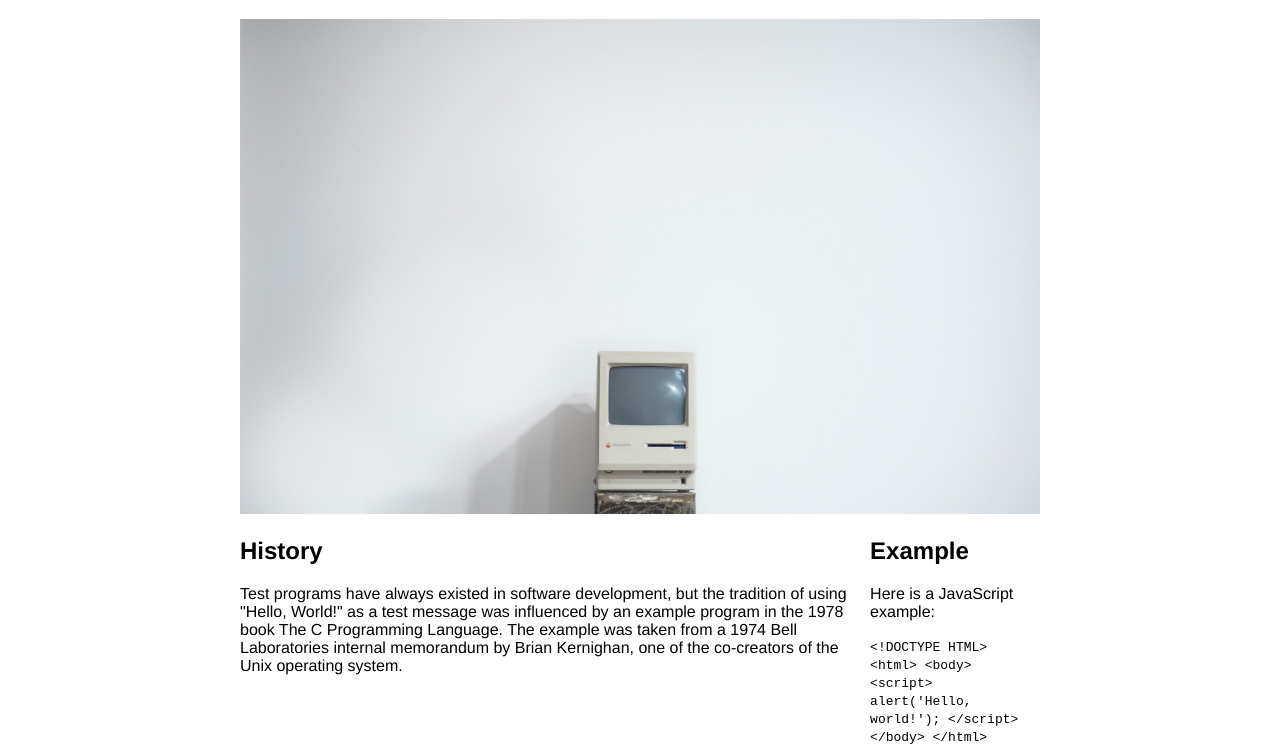
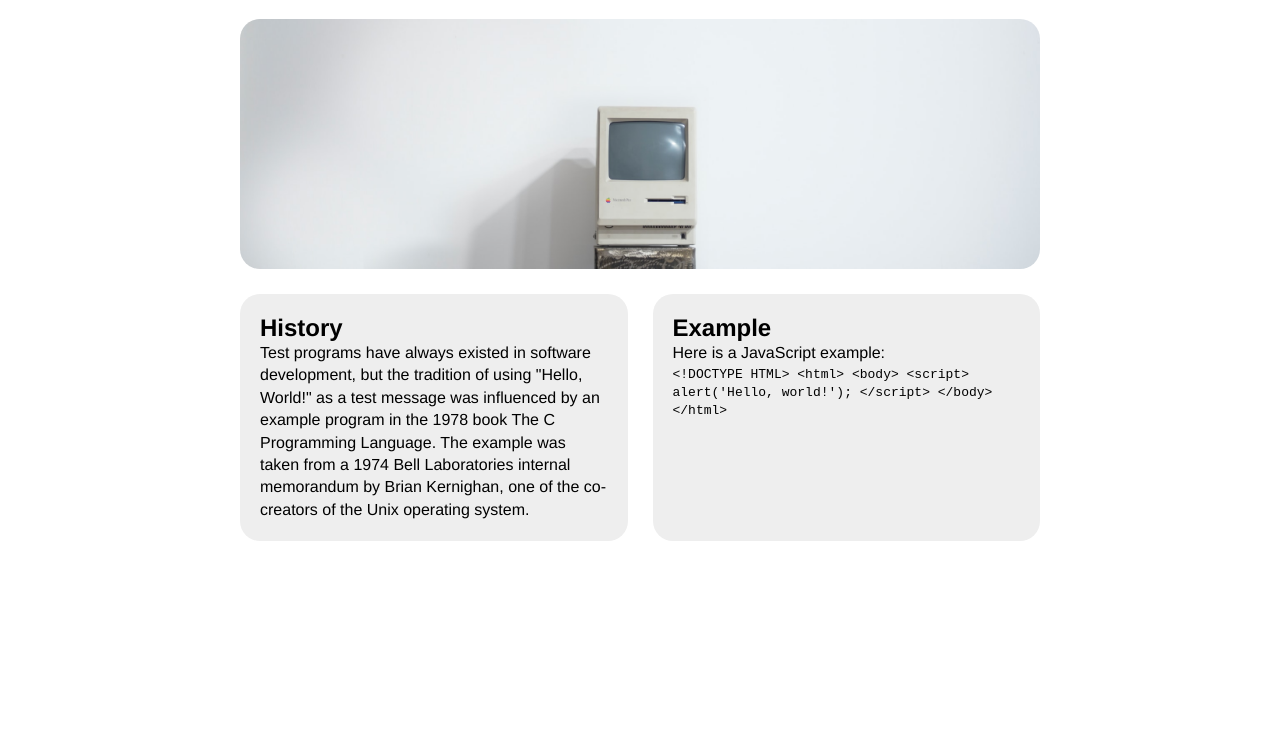
Before and after one commit to ksudhanv/349HW2, a plain HTML site: page index.html in a window 1280 px wide. Shown: the part 76-821 px from the top of the page. After the commit the page ends 800 px from the top, so only its background shows below. Drawn offline with Linux system fonts and the light colour scheme.

Commit message:
huhuhuhhu

```diff
--- a/index.html
+++ b/index.html
@@ -10,7 +10,9 @@
     <body>
         <main>
             <h1>HelloWorld</h1>
-        <img src="images/computer.png" alt="computer">
+            <div class="masthead">
+
+            </div>
             <div class="details">
                 <section>
                     <h2>History</h2>
--- a/screen.css
+++ b/screen.css
@@ -8,9 +8,32 @@ main{
     margin: 0 auto;
     width: 800px;
 }
+.masthead{
+    background-image: url('images/computer.png');
+    background-size: cover;
+    background-position: bottom;
+    height: 250px;
+    border-radius: 20px;
+}
 .details{
     display: flex;
+    gap: 25px;
+}
+.details section{
+    flex-grow: 1;
+    flex-basis: 0;
+    background: #eee;
+    padding: 20px;
+    border-radius: 20px;
+    margin-top: 25px;
 }
 img{
     width: 100%;
 }
+h2{
+    margin: 0;
+}
+p{
+    margin: 0;
+    line-height: 1.4em;
+}
```
Lines whose indentation alone changed are shown as unchanged.
